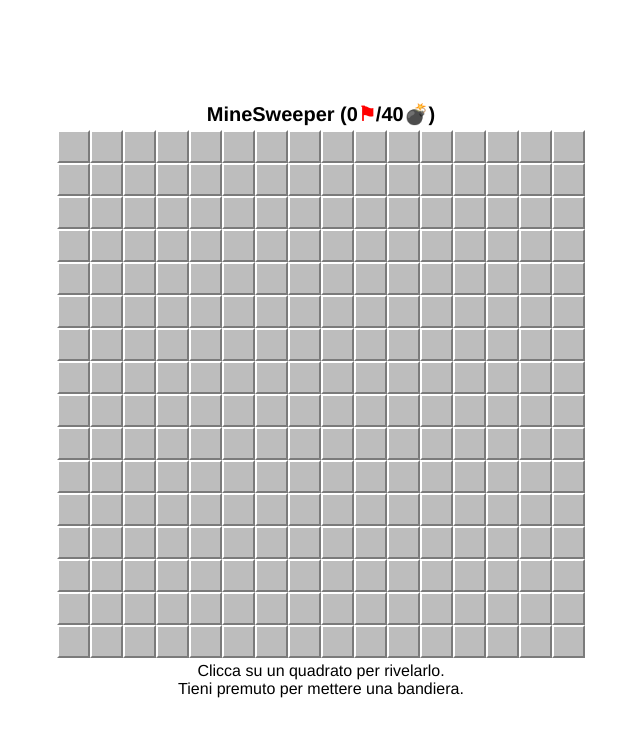
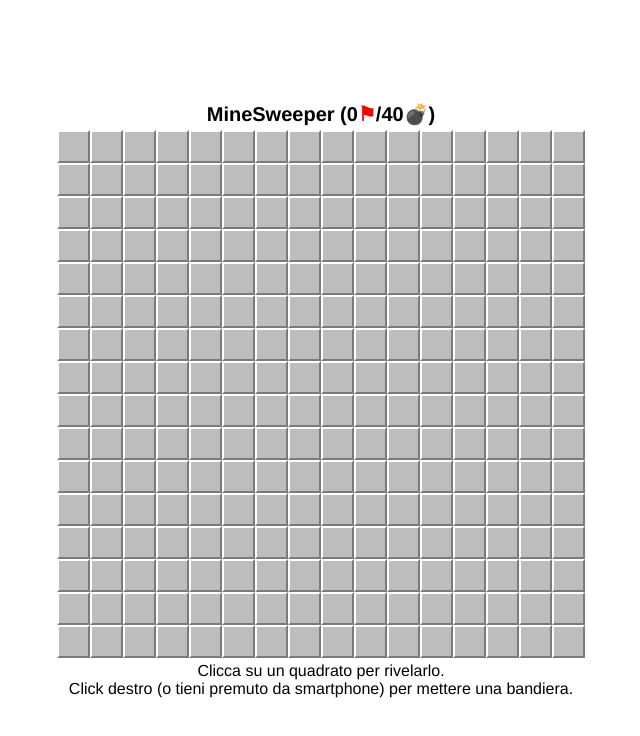
Before and after one commit to lory9894/prato_fiorito_cache, a plain HTML site: page index.html in a window 1280 px wide. Shown: the whole page, without its empty margins (319-959 px from the left). Drawn offline with Linux system fonts and the light colour scheme.

Commit message:
added clarification

```diff
--- a/index.html
+++ b/index.html
@@ -24,7 +24,7 @@
 
 	<div class="center" id="info">
 	<div class="center">Clicca su un quadrato per rivelarlo.</div>
-	<div class="center">Tieni premuto per mettere una bandiera.</div>
+	<div class="center">Click destro (o tieni premuto da smartphone) per mettere una bandiera.</div>
 	</div>
 
 	<div class="center" id="winner">
```
